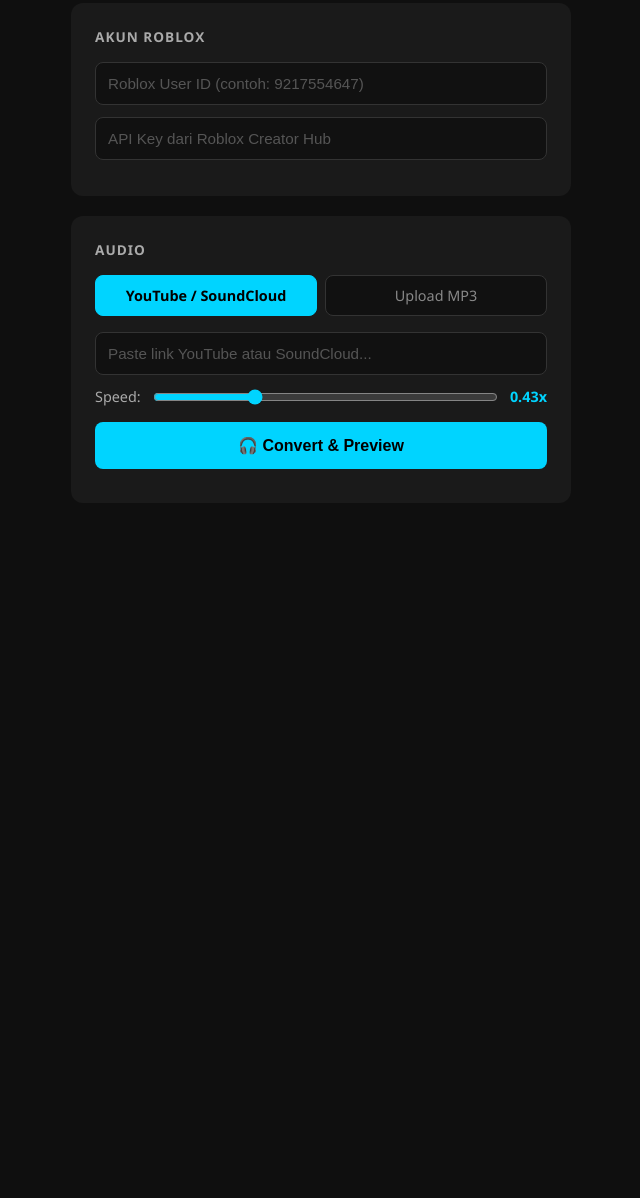
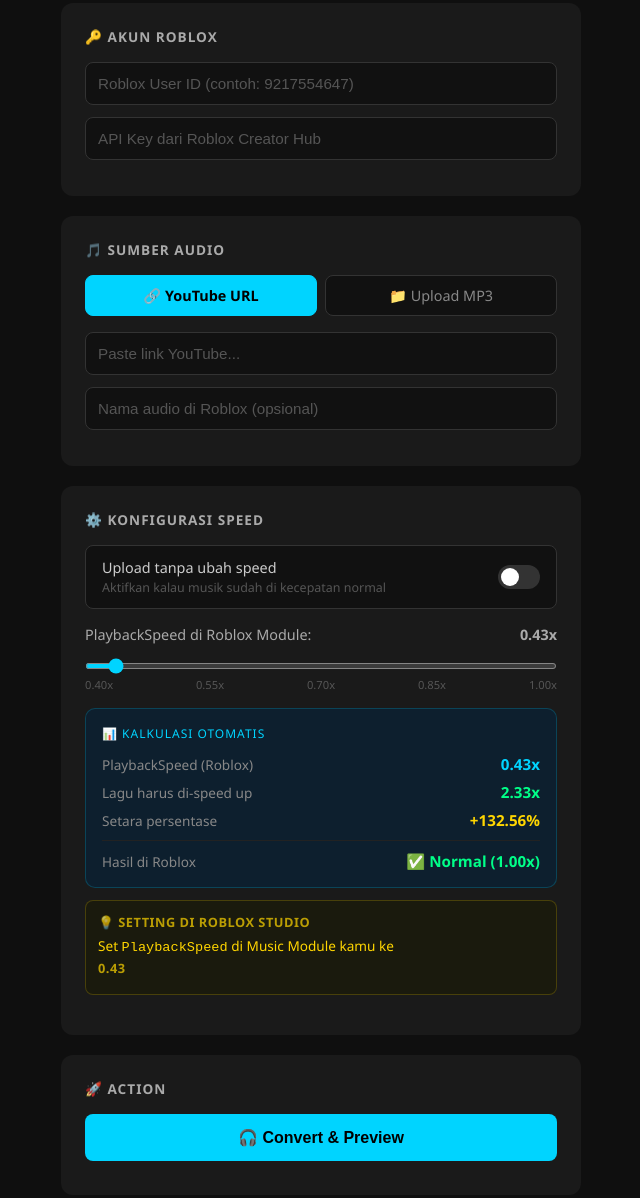
Before and after one commit to hendicjr13/roblox-audio-web, a website: page public/index.html in a window 1280 px wide. Shown: the part 133-1331 px from the top of the page, without its empty margins (319-959 px from the left). Before the commit the page ends 800 px from the top, so only its background shows below. Drawn offline with Linux system fonts and the light colour scheme.

Commit message:
Update index.html

```diff
--- a/public/index.html
+++ b/public/index.html
@@ -9,13 +9,10 @@
     body { background: #0f0f0f; color: #fff; font-family: 'Segoe UI', sans-serif; min-height: 100vh; display: flex; flex-direction: column; align-items: center; padding: 40px 20px; }
     h1 { font-size: 1.8rem; margin-bottom: 8px; color: #00d4ff; }
     p.sub { color: #888; margin-bottom: 30px; font-size: 0.9rem; }
-    .card { background: #1a1a1a; border-radius: 12px; padding: 24px; width: 100%; max-width: 500px; margin-bottom: 20px; }
+    .card { background: #1a1a1a; border-radius: 12px; padding: 24px; width: 100%; max-width: 520px; margin-bottom: 20px; }
     .card h2 { font-size: 0.85rem; margin-bottom: 16px; color: #aaa; text-transform: uppercase; letter-spacing: 1px; }
     input[type=text], input[type=password] { width: 100%; padding: 12px; background: #111; border: 1px solid #333; border-radius: 8px; color: #fff; margin-bottom: 12px; font-size: 0.95rem; }
     input::placeholder { color: #555; }
-    .drop-area { border: 2px dashed #333; border-radius: 8px; padding: 30px; text-align: center; cursor: pointer; margin-bottom: 12px; transition: border-color 0.2s; }
-    .drop-area:hover { border-color: #00d4ff; }
-    .drop-area p { color: #555; font-size: 0.9rem; }
     .btn { width: 100%; padding: 14px; border: none; border-radius: 8px; font-weight: bold; font-size: 1rem; cursor: pointer; transition: background 0.2s; margin-bottom: 10px; }
     .btn-primary { background: #00d4ff; color: #000; }
     .btn-primary:hover { background: #00b8d9; }
@@ -26,18 +23,46 @@
     .status.success { background: #0d2e1a; color: #00ff88; border: 1px solid #00ff88; }
     .status.error { background: #2e0d0d; color: #ff4444; border: 1px solid #ff4444; }
     .status.loading { background: #1a1a2e; color: #00d4ff; border: 1px solid #00d4ff; }
+    .player { background: #111; border-radius: 8px; padding: 16px; margin-bottom: 12px; display: none; }
+    .player p { color: #aaa; font-size: 0.85rem; margin-bottom: 8px; }
+    audio { width: 100%; }
     .tabs { display: flex; gap: 8px; margin-bottom: 16px; }
     .tab { flex: 1; padding: 10px; background: #111; border: 1px solid #333; border-radius: 8px; color: #888; cursor: pointer; text-align: center; font-size: 0.9rem; transition: all 0.2s; }
     .tab.active { background: #00d4ff; color: #000; border-color: #00d4ff; font-weight: bold; }
     #mp3-section, #url-section { display: none; }
     #mp3-section.active, #url-section.active { display: block; }
-    .speed-row { display: flex; align-items: center; gap: 12px; margin-bottom: 16px; }
-    .speed-row label { color: #aaa; font-size: 0.9rem; white-space: nowrap; }
-    .speed-row input[type=range] { flex: 1; accent-color: #00d4ff; }
-    .speed-val { color: #00d4ff; font-weight: bold; font-size: 0.9rem; white-space: nowrap; }
-    .player { background: #111; border-radius: 8px; padding: 16px; margin-bottom: 12px; display: none; }
-    .player p { color: #aaa; font-size: 0.85rem; margin-bottom: 8px; }
-    audio { width: 100%; }
+    .drop-area { border: 2px dashed #333; border-radius: 8px; padding: 30px; text-align: center; cursor: pointer; margin-bottom: 16px; transition: border-color 0.2s; }
+    .drop-area:hover { border-color: #00d4ff; }
+    .drop-area p { color: #555; font-size: 0.9rem; }
+    .speed-section { margin-bottom: 16px; }
+    .speed-label-row { display: flex; justify-content: space-between; align-items: center; margin-bottom: 8px; }
+    .speed-label-row span { color: #aaa; font-size: 0.9rem; }
+    .speed-value-big { font-size: 1.4rem; font-weight: bold; color: #00d4ff; }
+    input[type=range] { width: 100%; accent-color: #00d4ff; height: 6px; margin-bottom: 8px; cursor: pointer; }
+    .speed-ticks { display: flex; justify-content: space-between; font-size: 0.7rem; color: #555; margin-bottom: 12px; }
+    .info-box { background: #0d1f2e; border: 1px solid #00d4ff33; border-radius: 10px; padding: 16px; margin-bottom: 12px; }
+    .info-box .info-title { font-size: 0.75rem; color: #00d4ff; text-transform: uppercase; letter-spacing: 1px; margin-bottom: 12px; }
+    .info-row { display: flex; justify-content: space-between; align-items: center; margin-bottom: 8px; }
+    .info-row:last-child { margin-bottom: 0; }
+    .info-row .lbl { color: #888; font-size: 0.85rem; }
+    .info-row .val { font-weight: bold; font-size: 0.95rem; }
+    .val-blue { color: #00d4ff; }
+    .val-green { color: #00ff88; }
+    .val-yellow { color: #ffd600; }
+    .divider { border: none; border-top: 1px solid #222; margin: 10px 0; }
+    .roblox-tip { background: #1a1a0d; border: 1px solid #ffd60033; border-radius: 8px; padding: 12px; margin-bottom: 16px; font-size: 0.85rem; color: #ffd600; line-height: 1.5; }
+    .roblox-tip strong { display: block; margin-bottom: 4px; font-size: 0.8rem; text-transform: uppercase; letter-spacing: 0.5px; opacity: 0.7; }
+    .toggle-row { display: flex; align-items: center; justify-content: space-between; background: #111; border: 1px solid #333; border-radius: 8px; padding: 12px 16px; margin-bottom: 16px; cursor: pointer; transition: border-color 0.2s; }
+    .toggle-row:hover { border-color: #555; }
+    .toggle-row .toggle-label { font-size: 0.9rem; color: #ccc; }
+    .toggle-row .toggle-label small { display: block; color: #555; font-size: 0.78rem; margin-top: 2px; }
+    .toggle-switch { position: relative; width: 42px; height: 24px; flex-shrink: 0; }
+    .toggle-switch input { opacity: 0; width: 0; height: 0; }
+    .toggle-slider { position: absolute; inset: 0; background: #333; border-radius: 24px; transition: background 0.2s; }
+    .toggle-slider:before { content: ''; position: absolute; width: 18px; height: 18px; left: 3px; top: 3px; background: #fff; border-radius: 50%; transition: transform 0.2s; }
+    .toggle-switch input:checked + .toggle-slider { background: #00c853; }
+    .toggle-switch input:checked + .toggle-slider:before { transform: translateX(18px); }
+    .speed-dimmed { opacity: 0.35; pointer-events: none; }
   </style>
 </head>
 <body>
@@ -45,22 +70,20 @@
   <p class="sub">Convert, preview & upload audio langsung ke Roblox</p>
 
   <div class="card">
-    <h2>Akun Roblox</h2>
+    <h2>🔑 Akun Roblox</h2>
     <input type="text" id="userId" placeholder="Roblox User ID (contoh: 9217554647)">
     <input type="password" id="apiKey" placeholder="API Key dari Roblox Creator Hub">
   </div>
 
   <div class="card">
-    <h2>Audio</h2>
+    <h2>🎵 Sumber Audio</h2>
     <div class="tabs">
-      <div class="tab active" onclick="switchTab('url')">YouTube / SoundCloud</div>
-      <div class="tab" onclick="switchTab('mp3')">Upload MP3</div>
+      <div class="tab active" onclick="switchTab('url')">🔗 YouTube URL</div>
+      <div class="tab" onclick="switchTab('mp3')">📁 Upload MP3</div>
     </div>
-
     <div id="url-section" class="active">
-      <input type="text" id="audioUrl" placeholder="Paste link YouTube atau SoundCloud...">
+      <input type="text" id="audioUrl" placeholder="Paste link YouTube...">
     </div>
-
     <div id="mp3-section">
       <div class="drop-area" onclick="document.getElementById('mp3File').click()">
         <p>🎵 Klik atau drag & drop file MP3</p>
@@ -68,49 +91,105 @@
       </div>
       <input type="file" id="mp3File" accept=".mp3" style="display:none" onchange="updateFileName(this)">
     </div>
+    <input type="text" id="displayName" placeholder="Nama audio di Roblox (opsional)">
+  </div>
 
-    <div class="speed-row">
-      <label>Speed:</label>
-      <input type="range" id="speedSlider" min="0.2" max="1.0" step="0.01" value="0.43" oninput="updateSpeed(this.value)">
-      <span class="speed-val" id="speedVal">0.43x</span>
+  <div class="card">
+    <h2>⚙️ Konfigurasi Speed</h2>
+    <label class="toggle-row" onclick="toggleAsIs()">
+      <div class="toggle-label">
+        Upload tanpa ubah speed
+        <small>Aktifkan kalau musik sudah di kecepatan normal</small>
+      </div>
+      <div class="toggle-switch">
+        <input type="checkbox" id="asIsToggle">
+        <div class="toggle-slider"></div>
+      </div>
+    </label>
+    <div id="speedControls">
+      <div class="speed-section">
+        <div class="speed-label-row">
+          <span>PlaybackSpeed di Roblox Module:</span>
+          <span class="speed-value-big" id="speedDisplay">0.43x</span>
+        </div>
+        <input type="range" id="speedSlider" min="0.40" max="1.00" step="0.01" value="0.43" oninput="updateSpeed(this.value)">
+        <div class="speed-ticks">
+          <span>0.40x</span><span>0.55x</span><span>0.70x</span><span>0.85x</span><span>1.00x</span>
+        </div>
+      </div>
+      <div class="info-box">
+        <div class="info-title">📊 Kalkulasi Otomatis</div>
+        <div class="info-row">
+          <span class="lbl">PlaybackSpeed (Roblox)</span>
+          <span class="val val-blue" id="infoPlayback">0.43x</span>
+        </div>
+        <div class="info-row">
+          <span class="lbl">Lagu harus di-speed up</span>
+          <span class="val val-green" id="infoSpeedUp">2.33x</span>
+        </div>
+        <div class="info-row">
+          <span class="lbl">Setara persentase</span>
+          <span class="val val-yellow" id="infoPercent">+132.56%</span>
+        </div>
+        <hr class="divider">
+        <div class="info-row">
+          <span class="lbl">Hasil di Roblox</span>
+          <span class="val val-green">✅ Normal (1.00x)</span>
+        </div>
+      </div>
+      <div class="roblox-tip">
+        <strong>💡 Setting di Roblox Studio</strong>
+        Set <code>PlaybackSpeed</code> di Music Module kamu ke <strong id="tipSpeed">0.43</strong>
+      </div>
     </div>
+  </div>
 
+  <div class="card">
+    <h2>🚀 Action</h2>
     <button class="btn btn-primary" id="previewBtn" onclick="handlePreview()">🎧 Convert & Preview</button>
-
     <div class="player" id="playerBox">
       <p>Preview hasil convert:</p>
       <audio id="audioPlayer" controls></audio>
     </div>
-
     <button class="btn btn-success" id="uploadBtn" onclick="handleUpload()" style="display:none">🚀 Upload ke Roblox</button>
     <div class="status" id="status"></div>
   </div>
 
   <script>
-    let currentPreviewId = null;
     let currentTab = 'url';
+    let isAsIs = false;
 
     function switchTab(tab) {
       currentTab = tab;
-      document.querySelectorAll('.tab').forEach(t => t.classList.remove('active'));
-      document.getElementById('url-section').classList.remove('active');
-      document.getElementById('mp3-section').classList.remove('active');
-      if (tab === 'url') {
-        document.querySelectorAll('.tab')[0].classList.add('active');
-        document.getElementById('url-section').classList.add('active');
-      } else {
-        document.querySelectorAll('.tab')[1].classList.add('active');
-        document.getElementById('mp3-section').classList.add('active');
-      }
+      document.querySelectorAll('.tab').forEach((t, i) => t.classList.toggle('active', (i === 0) === (tab === 'url')));
+      document.getElementById('url-section').classList.toggle('active', tab === 'url');
+      document.getElementById('mp3-section').classList.toggle('active', tab === 'mp3');
+      resetPlayer();
+    }
+
+    function toggleAsIs() {
+      const cb = document.getElementById('asIsToggle');
+      setTimeout(() => {
+        isAsIs = cb.checked;
+        document.getElementById('speedControls').classList.toggle('speed-dimmed', isAsIs);
+        resetPlayer();
+      }, 0);
+    }
+
+    function updateSpeed(val) {
+      const v = parseFloat(val);
+      const speedUp = 1 / v;
+      const pct = (speedUp - 1) * 100;
+      document.getElementById('speedDisplay').textContent = v.toFixed(2) + 'x';
+      document.getElementById('infoPlayback').textContent = v.toFixed(2) + 'x';
+      document.getElementById('infoSpeedUp').textContent = speedUp.toFixed(2) + 'x';
+      document.getElementById('infoPercent').textContent = '+' + pct.toFixed(2) + '%';
+      document.getElementById('tipSpeed').textContent = v.toFixed(2);
       resetPlayer();
     }
 
     function updateFileName(input) {
       if (input.files[0]) document.getElementById('fileName').textContent = input.files[0].name;
-    }
-
-    function updateSpeed(val) {
-      document.getElementById('speedVal').textContent = parseFloat(val).toFixed(2) + 'x';
     }
 
     function showStatus(type, msg) {
@@ -124,11 +203,10 @@
       document.getElementById('playerBox').style.display = 'none';
       document.getElementById('uploadBtn').style.display = 'none';
       document.getElementById('audioPlayer').src = '';
-      currentPreviewId = null;
     }
 
     async function handlePreview() {
-      const speed = document.getElementById('speedSlider').value;
+      const robloxPlayback = document.getElementById('speedSlider').value;
       const btn = document.getElementById('previewBtn');
       btn.disabled = true;
       showStatus('loading', 'Sedang convert audio... Tunggu ya!');
@@ -136,14 +214,13 @@
 
       try {
         let previewId;
-
         if (currentTab === 'url') {
           const url = document.getElementById('audioUrl').value.trim();
           if (!url) { showStatus('error', 'URL wajib diisi!'); btn.disabled = false; return; }
           const res = await fetch('/preview-url', {
             method: 'POST',
             headers: { 'Content-Type': 'application/json' },
-            body: JSON.stringify({ url, speed })
+            body: JSON.stringify({ url, robloxPlayback, asIs: isAsIs })
           });
           const data = await res.json();
           if (!data.success) { showStatus('error', '❌ ' + data.error); btn.disabled = false; return; }
@@ -153,30 +230,29 @@
           if (!file) { showStatus('error', 'Pilih file MP3 dulu!'); btn.disabled = false; return; }
           const form = new FormData();
           form.append('file', file);
-          form.append('speed', speed);
+          form.append('robloxPlayback', robloxPlayback);
+          form.append('asIs', isAsIs);
           const res = await fetch('/preview-mp3', { method: 'POST', body: form });
           const data = await res.json();
           if (!data.success) { showStatus('error', '❌ ' + data.error); btn.disabled = false; return; }
           previewId = data.previewId;
         }
 
-        currentPreviewId = previewId;
-        const player = document.getElementById('audioPlayer');
-        player.src = `/preview/${previewId}`;
+        document.getElementById('audioPlayer').src = `/preview/${previewId}`;
         document.getElementById('playerBox').style.display = 'block';
         document.getElementById('uploadBtn').style.display = 'block';
         showStatus('success', '✅ Convert selesai! Dengerin dulu, kalau oke klik Upload.');
       } catch (err) {
         showStatus('error', '❌ Error: ' + err.message);
       }
-
       btn.disabled = false;
     }
 
     async function handleUpload() {
       const userId = document.getElementById('userId').value.trim();
       const apiKey = document.getElementById('apiKey').value.trim();
-      const speed = document.getElementById('speedSlider').value;
+      const robloxPlayback = document.getElementById('speedSlider').value;
+      const displayName = document.getElementById('displayName').value.trim();
 
       if (!userId || !apiKey) { showStatus('error', 'User ID dan API Key wajib diisi!'); return; }
 
@@ -185,14 +261,13 @@
       showStatus('loading', 'Sedang upload ke Roblox...');
 
       try {
-        let res, data;
-
+        let res;
         if (currentTab === 'url') {
           const url = document.getElementById('audioUrl').value.trim();
           res = await fetch('/upload-url', {
             method: 'POST',
             headers: { 'Content-Type': 'application/json' },
-            body: JSON.stringify({ url, apiKey, userId, speed })
+            body: JSON.stringify({ url, apiKey, userId, robloxPlayback, asIs: isAsIs, displayName })
           });
         } else {
           const file = document.getElementById('mp3File').files[0];
@@ -200,19 +275,26 @@
           form.append('file', file);
           form.append('apiKey', apiKey);
           form.append('userId', userId);
-          form.append('speed', speed);
+          form.append('robloxPlayback', robloxPlayback);
+          form.append('asIs', isAsIs);
+          form.append('displayName', displayName);
           res = await fetch('/upload-mp3', { method: 'POST', body: form });
         }
 
-        data = await res.json();
-        if (data.success) showStatus('success', '✅ Berhasil upload! Asset ID: ' + (data.data.assetId || JSON.stringify(data.data)));
-        else showStatus('error', '❌ Gagal: ' + data.error);
+        const data = await res.json();
+        if (data.success) {
+          const opId = data.data.operationId || '';
+          showStatus('success', `✅ Berhasil upload! Operation ID: ${opId} — cek di create.roblox.com/marketplace/audio`);
+        } else {
+          showStatus('error', '❌ Gagal: ' + data.error);
+        }
       } catch (err) {
         showStatus('error', '❌ Error: ' + err.message);
       }
-
       btn.disabled = false;
     }
+
+    updateSpeed(0.43);
   </script>
 </body>
 </html>
```
